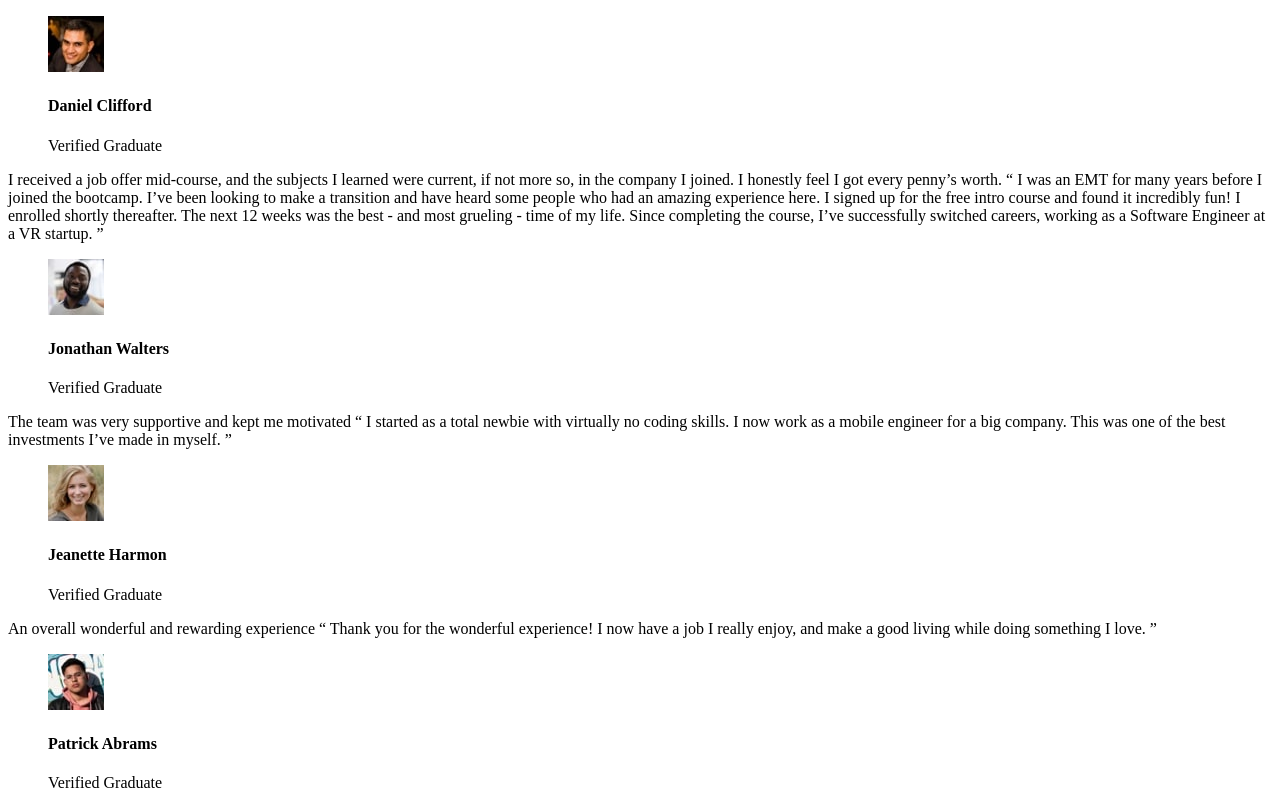
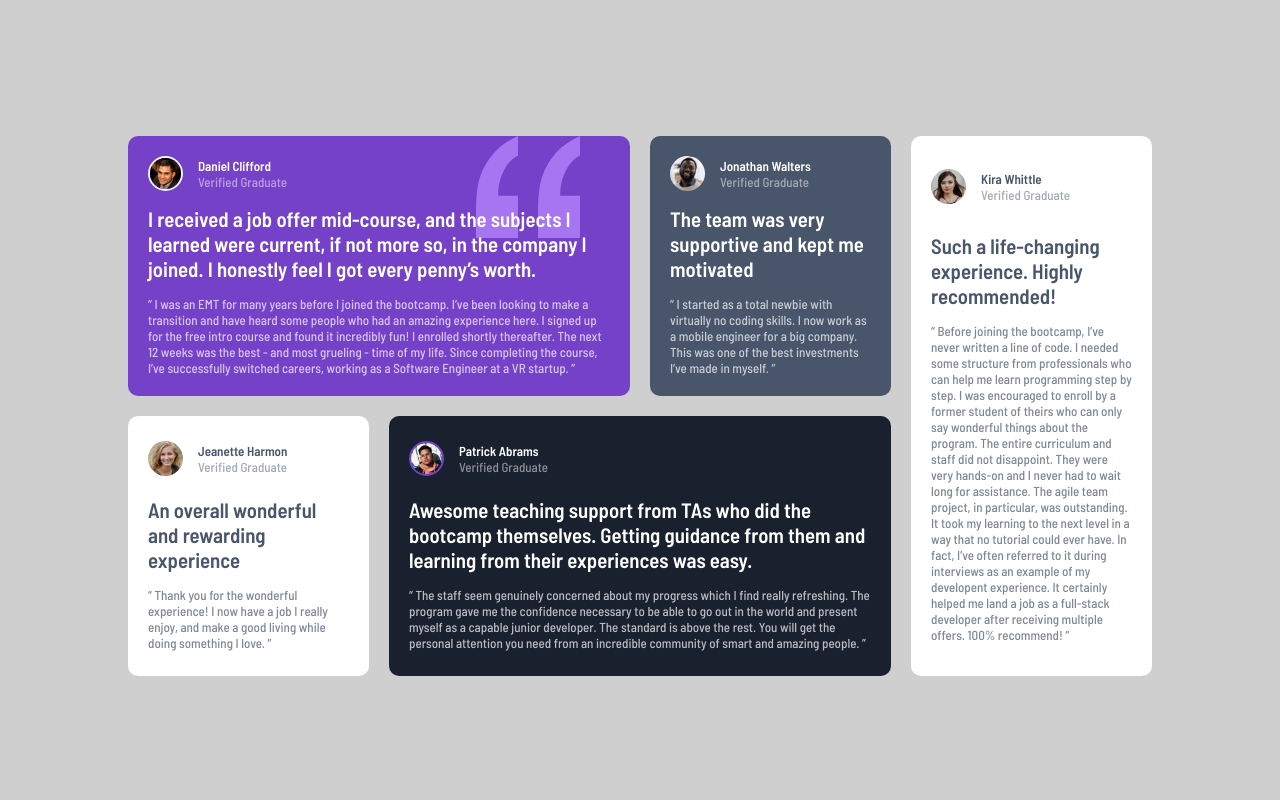
Before and after one commit to Wahhab97/Terminal-Grid-Section, a plain HTML site: page index.html in a window 1280 px wide. Shown: the top 800 px of the page. Drawn offline with Linux system fonts and the light colour scheme.

Commit message:
to push for assessment

```diff
--- a/index.html
+++ b/index.html
@@ -24,10 +24,26 @@
         color: hsl(228, 45%, 44%);
       }
     </style>
+    <!-- Google Fonts -->
+    <link rel="preconnect" href="https://fonts.googleapis.com" />
+    <link rel="preconnect" href="https://fonts.gstatic.com" crossorigin />
+    <link
+      href="https://fonts.googleapis.com/css2?family=Barlow+Semi+Condensed:wght@500;600&display=swap"
+      rel="stylesheet"
+    />
+    <!-- Stylesheet -->
+    <link rel="stylesheet" href="/styles/style.css" />
   </head>
   <body>
     <main>
-      <article>
+      <article class="light">
+        <svg width="104" height="102" xmlns="http://www.w3.org/2000/svg">
+          <path
+            d="M104 102V59.727H84.114c0-5.871.689-11.182 2.068-15.933 1.379-4.75 3.42-9.287 6.125-13.61C95.01 25.86 98.909 22.257 104 19.375V0c-9.758 4.27-17.712 9.874-23.864 16.813-6.151 6.939-10.712 14.545-13.681 22.818C63.485 47.904 62 59.941 62 75.74V102h42zm-62 0V59.727H22.114c0-5.871.689-11.182 2.068-15.933 1.379-4.75 3.42-9.287 6.125-13.61C33.01 25.86 36.909 22.257 42 19.375V0c-9.652 4.27-17.58 9.874-23.784 16.813C12.01 23.752 7.424 31.358 4.455 39.631 1.485 47.904 0 59.941 0 75.74V102h42z"
+            fill="#A775F1"
+            fill-rule="nonzero"
+          />
+        </svg>
         <figure>
           <img src="/images/image-daniel.jpg" alt="Daniel Image" />
           <figcaption>
@@ -51,7 +67,7 @@
           >
         </p>
       </article>
-      <article>
+      <article class="light">
         <figure>
           <img src="/images/image-jonathan.jpg" alt="Jonathan Image" />
           <figcaption>
@@ -68,7 +84,7 @@
           >
         </p>
       </article>
-      <article>
+      <article class="dark">
         <figure>
           <img src="/images/image-jeanette.jpg" alt="Jeanette Image" />
           <figcaption>
@@ -84,7 +100,7 @@
           >
         </p>
       </article>
-      <article>
+      <article class="light">
         <figure>
           <img src="/images/image-patrick.jpg" alt="Patrick Image" />
           <figcaption>
@@ -107,7 +123,7 @@
           >
         </p>
       </article>
-      <article>
+      <article class="dark">
         <figure>
           <img src="/images/image-kira.jpg" alt="Kira Image" />
           <figcaption>
--- /dev/null
+++ b/styles/style.css
@@ -0,0 +1,117 @@
+:root {
+  /* Primary Colors */
+  --moderate-violate: hsl(263, 55%, 52%);
+  --dark-grayish-blue: hsl(217, 19%, 35%);
+  --dark-blackish-blue: hsl(219, 29%, 14%);
+  --primary-white: hsl(0, 0%, 100%);
+  /* Nuetral Colors*/
+  --light-gray: hsl(0, 0%, 81%);
+  --light-grayish-blue: hsl(210, 46%, 95%);
+}
+* {
+  box-sizing: border-box;
+  margin: 0;
+  padding: 0;
+}
+body {
+  background-color: var(--light-gray);
+  font-size: 13px;
+  font-family: "Barlow Semi Condensed", sans-serif;
+}
+main {
+  min-height: 100vh;
+  display: grid;
+  grid-template-columns: repeat(4, 1fr);
+  grid-template-rows: repeat(2, 1fr);
+  padding: 17vh 10vw;
+  gap: 20px;
+}
+main article {
+  display: flex;
+  flex-direction: column;
+  justify-content: space-evenly;
+  padding: 20px;
+  border-radius: 10px;
+  -webkit-border-radius: 10px;
+  -moz-border-radius: 10px;
+  -ms-border-radius: 10px;
+  -o-border-radius: 10px;
+}
+main article.dark {
+  color: var(--dark-grayish-blue);
+}
+main article.light {
+  color: var(--primary-white);
+}
+main article figure {
+  margin-bottom: 15px;
+}
+main article figure h4 {
+  font-weight: 600;
+}
+main article figure p {
+  opacity: 50%;
+}
+main article > p {
+  font-weight: 600;
+  position: relative;
+  font-size: 1.3rem;
+}
+main article > p span {
+  font-size: 13px;
+  font-weight: 500;
+  display: block;
+  margin-top: 15px;
+  opacity: 70%;
+}
+main article:first-of-type {
+  grid-column: 1/3;
+  background-color: var(--moderate-violate);
+  position: relative;
+}
+main article:first-of-type svg {
+  position: absolute;
+  right: 10%;
+  top: 0;
+  /* z-index: -1; */
+}
+main article:first-of-type img {
+  border: 2px solid var(--light-grayish-blue);
+}
+main article:nth-of-type(2) {
+  background-color: var(--dark-grayish-blue);
+}
+main article:nth-of-type(3) {
+  background-color: var(--primary-white);
+}
+main article:nth-last-of-type(2) {
+  grid-column: span 2;
+  background-color: var(--dark-blackish-blue);
+}
+main article:nth-last-of-type(2) img {
+  border: 2px solid var(--moderate-violate);
+}
+main article:last-of-type {
+  grid-area: 1/-1/-1/-2;
+  background-color: var(--primary-white);
+}
+main article figure {
+  display: flex;
+  align-items: center;
+  gap: 15px;
+}
+main article figure img {
+  width: 35px;
+  border-radius: 50%;
+  -webkit-border-radius: 50%;
+  -moz-border-radius: 50%;
+  -ms-border-radius: 50%;
+  -o-border-radius: 50%;
+}
+@media screen and (max-width: 375px) {
+  main {
+    display: flex;
+    flex-direction: column;
+    padding: 30px 20px;
+  }
+}
```
